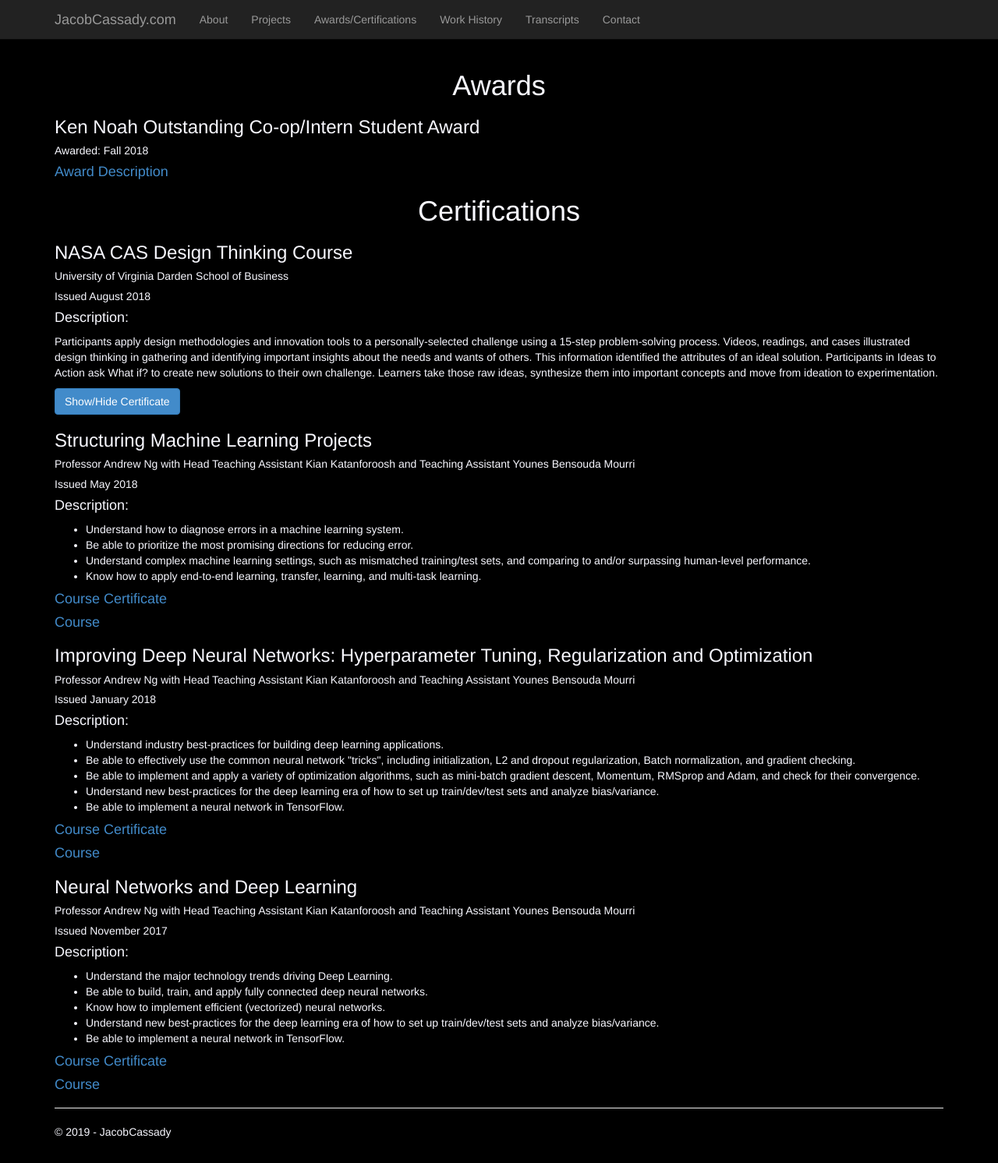
After one commit to jtcass01/JacobCassadyDotCom, a Flask app: page /awards_and_certifications in a window 1280 px wide. The commit adds this page. Shown: the whole page at 78% size. Run offline with Flask 2, Linux system fonts and the light colour scheme; parts of the project's set-up code (start-up, migrations or seed data) failed here and were passed over; some libraries are stand-ins or nearby versions.

Commit message:
Updated awards and certifications page.

```diff
--- /dev/null
+++ b/website/website/static/scripts/awards_and_certifications.js
@@ -0,0 +1,9 @@
+function show_nasa_cas_certification() {
+    var image_field = document.getElementById("nasa-cas-certificate");
+
+    if (image_field.style.display === "none") {
+        image_field.style.display = "block";
+    } else {
+        image_field.style.display = "none";
+    }
+}
--- /dev/null
+++ b/website/website/templates/awards_and_certifications.html
@@ -0,0 +1,108 @@
+{% extends "layout.html" %}
+
+{% block content %}
+<center><h1>Awards</h1></center>
+
+<div class="award">
+    <h3>Ken Noah Outstanding Co-op/Intern Student Award</h3>
+    <h5>Awarded: Fall 2018</h5>
+    <h4><a href="http://www.kaceweb.net/wp/about/awards/">Award Description</a></h4>
+</div>
+
+
+<center><h1>Certifications</h1></center>
+
+<div class="certification">
+    <h3>NASA CAS Design Thinking Course</h3>
+    <h5>University of Virginia Darden School of Business</h5>
+    <h5>Issued August 2018</h5>
+    <h4>Description:</h4>
+    <p>
+        Participants apply design methodologies and innovation tools to a personally-selected challenge using a 15-step problem-solving process.
+        Videos, readings, and cases illustrated design thinking in gathering and identifying important insights about the needs and wants of others.
+        This information identified the attributes of an ideal solution.
+        Participants in Ideas to Action ask What if? to create new solutions to their own challenge.
+        Learners take those raw ideas, synthesize them into important concepts and move from ideation to experimentation.
+    </p>
+    <button type="button" class="btn btn-primary" onclick="show_nasa_cas_certification()">Show/Hide Certificate</button>
+    <div id="nasa-cas-certificate" style="display:none">
+        <img src="../static/images/nasa_cas_design_thinking_course_certificate.jpg" alt="NASA CAS Design Thinking Course Certificate" />
+    </div>
+</div>
+
+<div class="certification">
+    <h3>Structuring Machine Learning Projects</h3>
+    <h5>Professor Andrew Ng with Head Teaching Assistant Kian Katanforoosh and Teaching Assistant Younes Bensouda Mourri</h5>
+    <h5>Issued May 2018</h5>
+    <h4>Description:</h4>
+    <ul>
+        <li>
+            Understand how to diagnose errors in a machine learning system.
+        </li>
+        <li>
+            Be able to prioritize the most promising directions for reducing error.
+        </li>
+        <li>
+            Understand complex machine learning settings, such as mismatched training/test sets, and comparing to and/or surpassing human-level performance.
+        </li>
+        <li>
+            Know how to apply end-to-end learning, transfer, learning, and multi-task learning.
+        </li>
+    </ul>
+    <h4><a href="https://www.coursera.org/account/accomplishments/verify/VBWK3ZZBR8ZZ">Course Certificate</a></h4>
+    <h4><a href="https://www.coursera.org/learn/machine-learning-projects/home/welcome">Course</a></h4>
+</div>
+
+<div class="certification">
+    <h3>Improving Deep Neural Networks: Hyperparameter Tuning, Regularization and Optimization</h3>
+    <h5>Professor Andrew Ng with Head Teaching Assistant Kian Katanforoosh and Teaching Assistant Younes Bensouda Mourri</h5>
+    <h5>Issued January 2018</h5>
+    <h4>Description:</h4>
+    <ul>
+        <li>
+            Understand industry best-practices for building deep learning applications.
+        </li>
+        <li>
+            Be able to effectively use the common neural network "tricks", including initialization, L2 and dropout regularization, Batch normalization, and gradient checking.
+        </li>
+        <li>
+            Be able to implement and apply a variety of optimization algorithms, such as mini-batch gradient descent, Momentum, RMSprop and Adam, and check for their convergence.
+        </li>
+        <li>
+            Understand new best-practices for the deep learning era of how to set up train/dev/test sets and analyze bias/variance.
+        </li>
+        <li>
+            Be able to implement a neural network in TensorFlow.
+        </li>
+    </ul>
+    <h4><a href="https://www.coursera.org/account/accomplishments/verify/8AYHSK2FN5J4">Course Certificate</a></h4>
+    <h4><a href="https://www.coursera.org/learn/deep-neural-network/home/welcome">Course</a></h4>
+</div>
+
+<div class="certification">
+    <h3>Neural Networks and Deep Learning</h3>
+    <h5>Professor Andrew Ng with Head Teaching Assistant Kian Katanforoosh and Teaching Assistant Younes Bensouda Mourri</h5>
+    <h5>Issued November 2017</h5>
+    <h4>Description:</h4>
+    <ul>
+        <li>
+            Understand the major technology trends driving Deep Learning.
+        </li>
+        <li>
+            Be able to build, train, and apply fully connected deep neural networks.
+        </li>
+        <li>
+            Know how to implement efficient (vectorized) neural networks.
+        </li>
+        <li>
+            Understand new best-practices for the deep learning era of how to set up train/dev/test sets and analyze bias/variance.
+        </li>
+        <li>
+            Be able to implement a neural network in TensorFlow.
+        </li>
+    </ul>
+    <h4><a href="https://www.coursera.org/account/accomplishments/verify/TDNU2XM8TGHK">Course Certificate</a></h4>
+    <h4><a href="https://www.coursera.org/learn/neural-networks-deep-learning/home/welcome">Course</a></h4>
+</div>
+
+{% endblock %}
--- a/website/website/templates/layout.html
+++ b/website/website/templates/layout.html
@@ -8,6 +8,7 @@
     <link rel="stylesheet" type="text/css" href="/static/content/site.css" />
     <script src="/static/scripts/modernizr-2.6.2.js"></script>
     <script src="/static/scripts/work_history.js"></script>
+    <script src="/static/scripts/awards_and_certifications.js"></script>
 </head>
 
 <body>
@@ -25,7 +26,7 @@
                 <ul class="nav navbar-nav">
                     <li><a href="{{ url_for('about') }}">About</a></li>
                     <li><a href="{{ url_for('projects') }}">Projects</a></li>
-                    <li><a href="{{ url_for('awards') }}">Awards</a></li>
+                    <li><a href="{{ url_for('awards_and_certifications') }}">Awards/Certifications</a></li>
                     <li><a href="{{ url_for('work_history') }}">Work History</a></li>
                     <li><a href="{{ url_for('transcripts') }}">Transcripts</a></li>
                     <li><a href="{{ url_for('contact') }}">Contact</a></li>
--- a/website/website/views.py
+++ b/website/website/views.py
@@ -36,12 +36,12 @@
         message=''
     )
 
-@app.route('/awards')
-def awards():
+@app.route('/awards_and_certifications')
+def awards_and_certifications():
     """Renders the awards page."""
     return render_template(
-        'awards.html',
-        title='Awards',
+        'awards_and_certifications.html',
+        title='Awards and Certifications',
         year=datetime.now().year,
         message=''
     )
```
Also changed, not shown: website/website/templates/awards.html (deleted, +0 -10 lines), website/website/static/images/nasa_cas_design_thinking_course_certificate.jpg (added), 1 other file.
